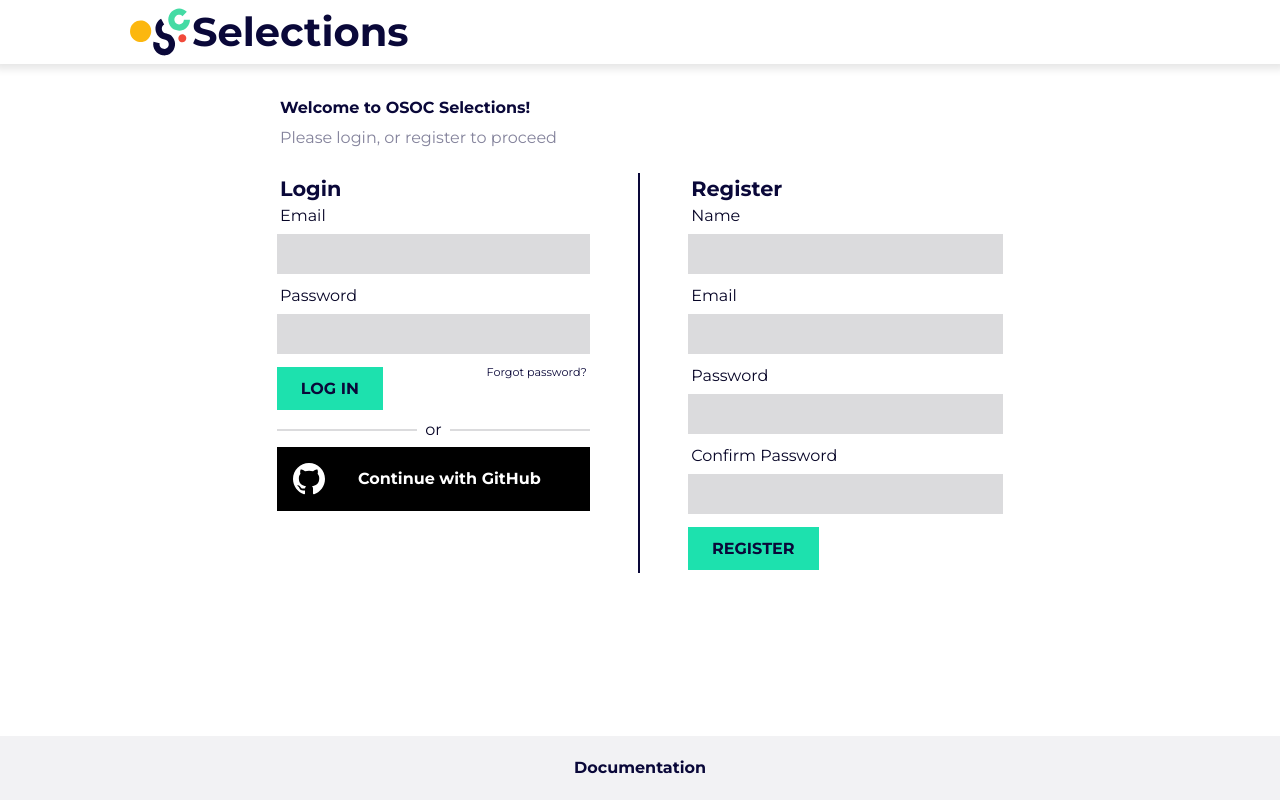
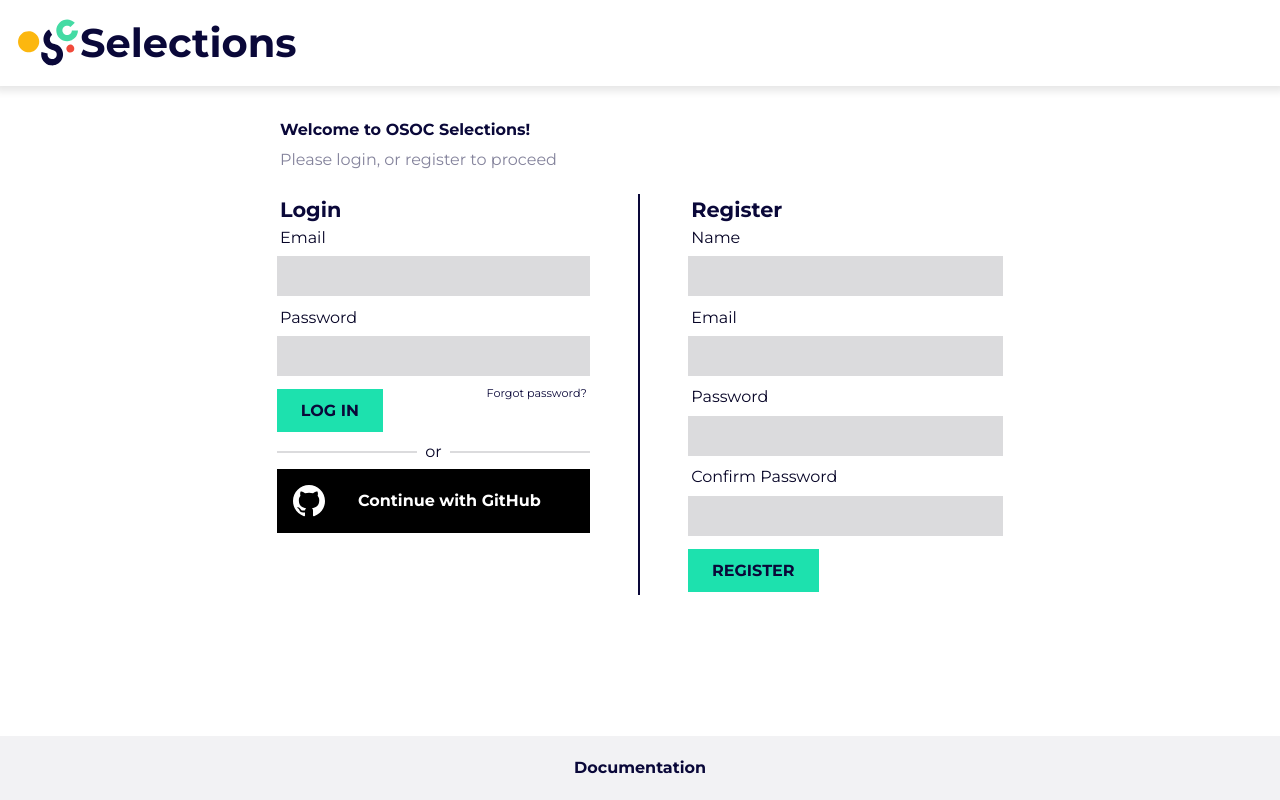
Before and after one commit to SELab-2/OSOC-2, a Next.js app in the folder frontend/: page /login in a window 1280 px wide. Built offline with nearby package versions, Linux system fonts and the light colour scheme; no server answers.

Commit message:
fix: fixed header having fixed height

```diff
--- a/frontend/components/Header/Header.module.css
+++ b/frontend/components/Header/Header.module.css
@@ -1,14 +1,13 @@
 .header {
     box-shadow: 0 0 0.5rem 0.3rem rgba(0, 0, 0, 0.1);
-    height: clamp(4rem, 5vw, 6rem);
-    padding-block: 0.5rem;
+    padding-block: clamp(0.5rem, 1vw, 1.5rem);;
     padding-inline: min(8rem, 16vw);
     display: flex;
     justify-content: space-between;
     margin-bottom: clamp(1rem, 2vw, 2.5rem);
 }
 
-@media (max-width: 70rem) {
+@media (max-width: 85rem) {
     .header {
         flex-direction: column;
         height: auto;
```
